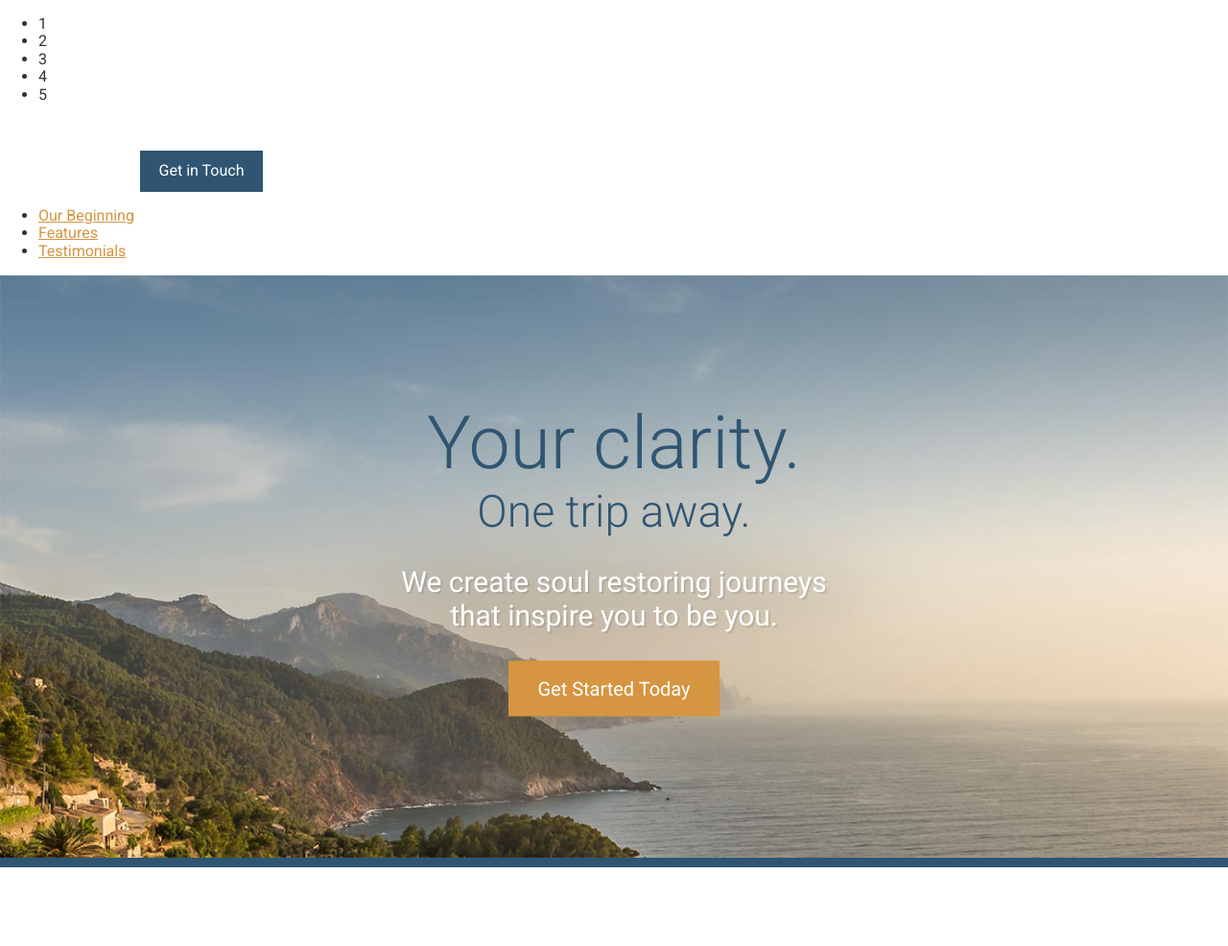
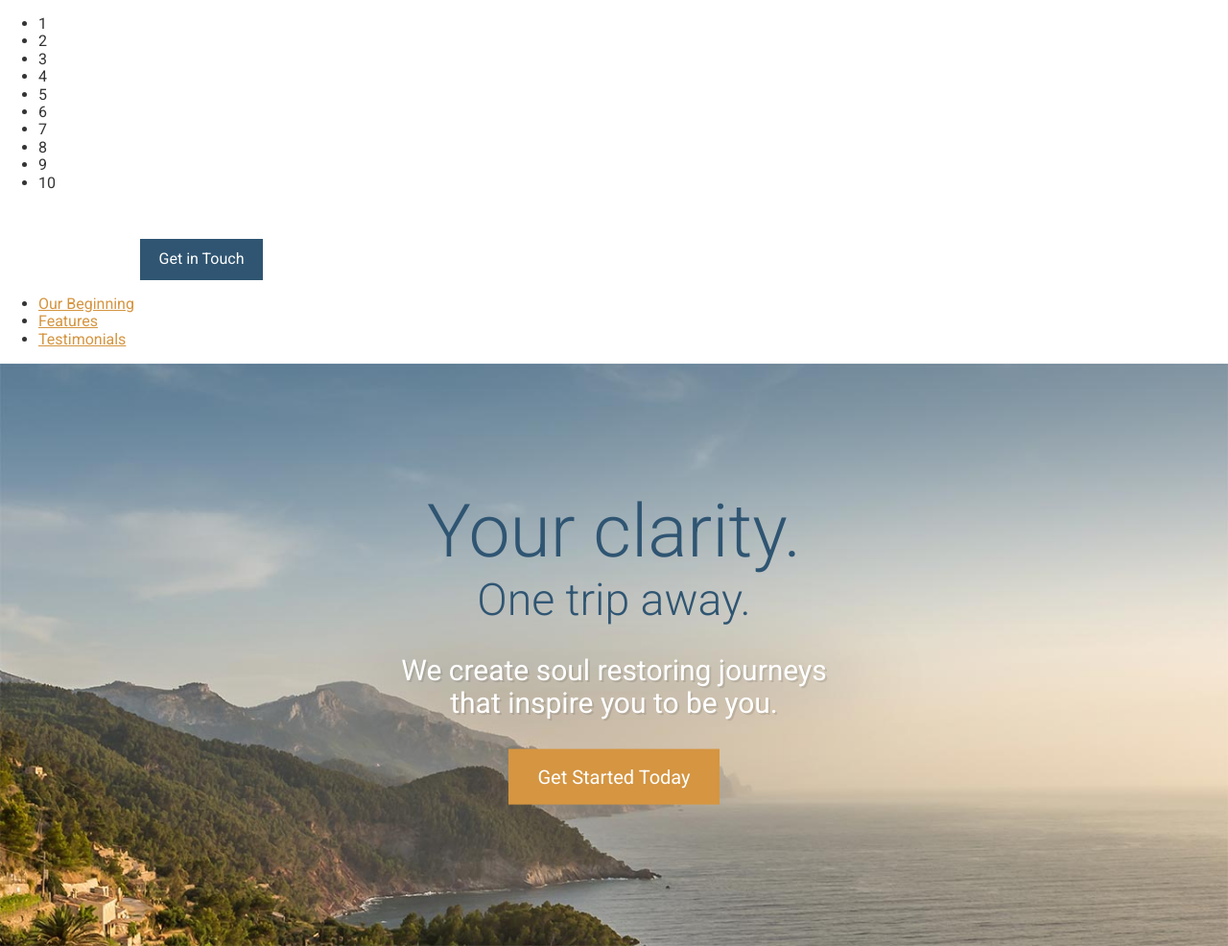
Before and after one commit to mo0z/travel-site, a website: page app/index.html in a window 1280 px wide. Shown: the top 986 px of the page at 96% size. Drawn offline with Linux system fonts and the light colour scheme.

Commit message:
Completed count to 10.

```diff
--- a/app/index.html
+++ b/app/index.html
@@ -16,6 +16,11 @@
       <li>3</li>
       <li>4</li>
       <li>5</li>
+      <li>6</li>
+      <li>7</li>
+      <li>8</li>
+      <li>9</li>
+      <li>10</li>
     </ul>
     <header>
       <img src="assets/images/icons/clear-view-escapes.svg">
```
